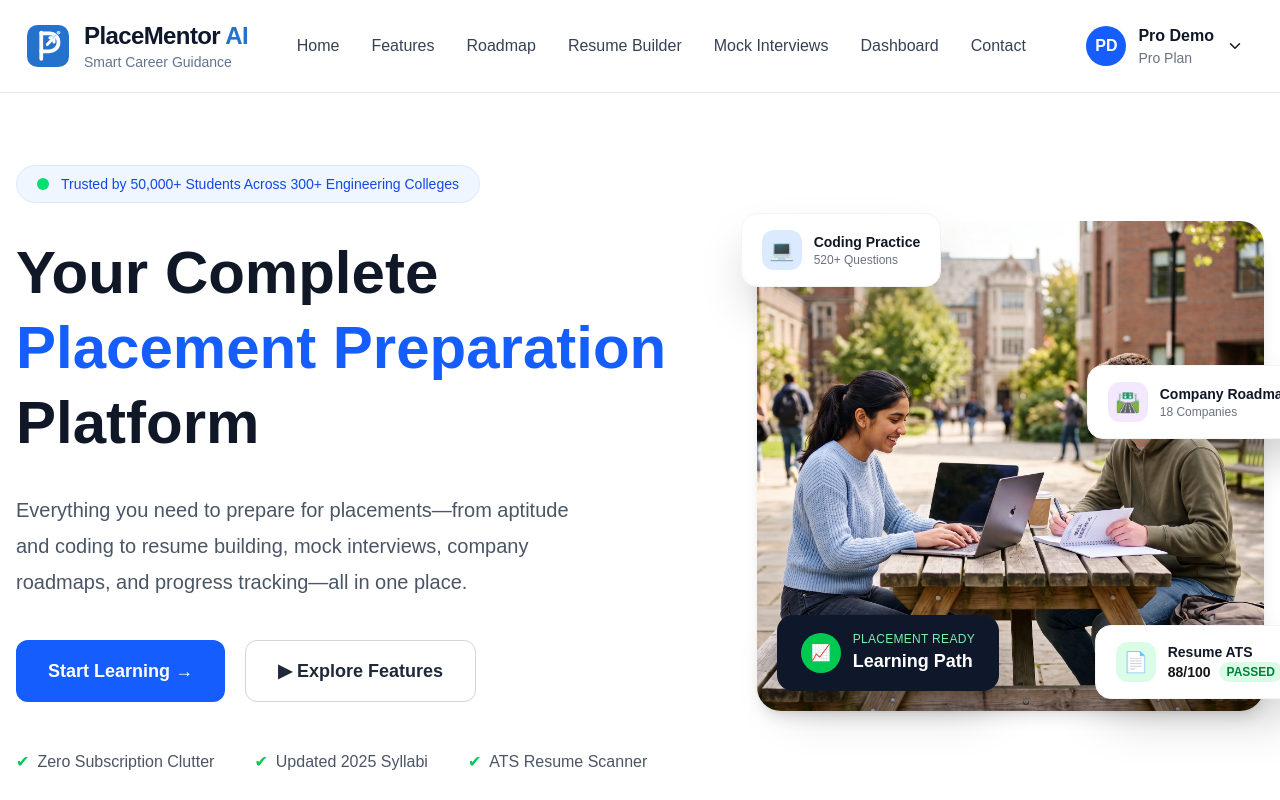
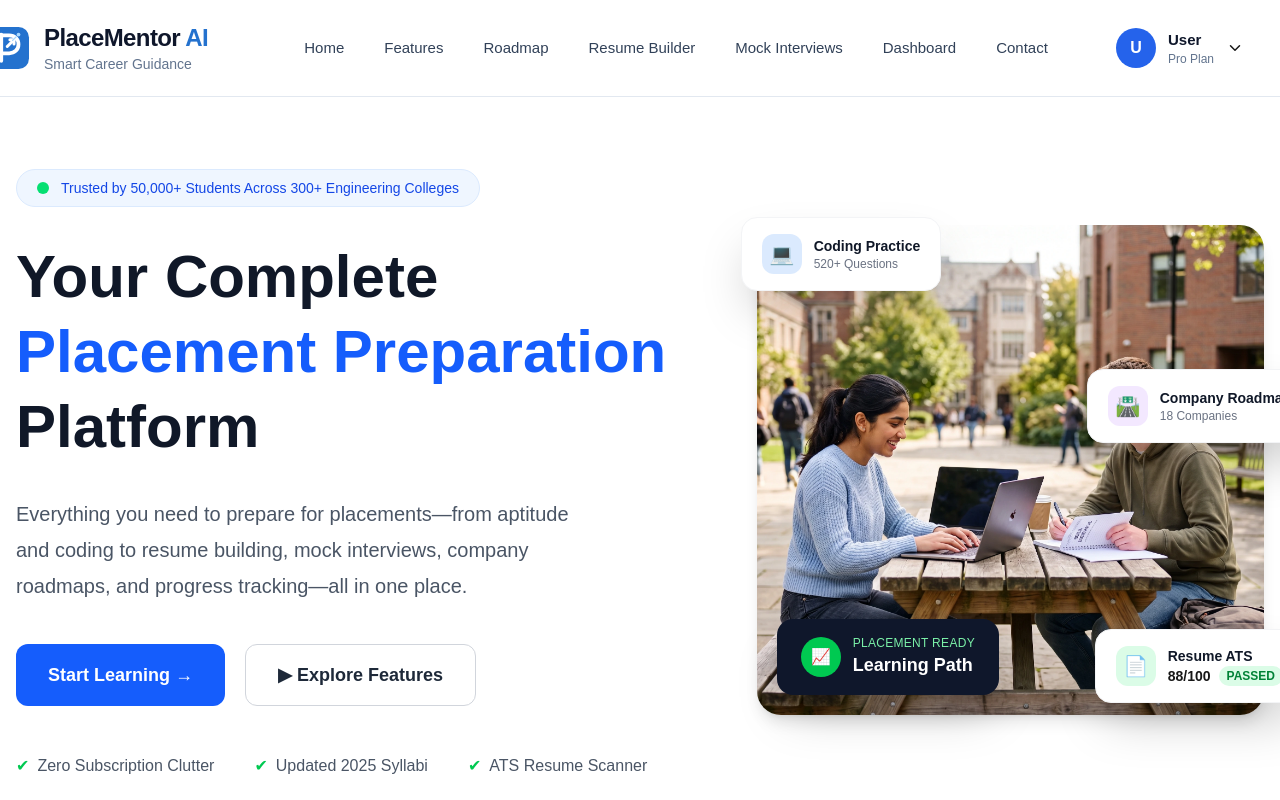
Before and after one commit to sheshatvamsreenesh/PlaceMentor-AI, a Next.js app in the folder frontend/: page / in a window 1280 px wide. Shown: the top 800 px of the page. Built offline with nearby package versions, Linux system fonts and the light colour scheme.

Commit message:
Add WhyChoose section

```diff
--- a/frontend/app/page.tsx
+++ b/frontend/app/page.tsx
@@ -2,7 +2,7 @@ import Navbar from "@/components/Navbar";
 import Hero from "@/components/home/Hero";
 import FeaturesSection from "@/components/home/FeaturesSection";
 import LearningJourney from "@/components/home/LearningJourney";
-import Whychoose from "@/components/home/Whychoose";
+import Whychoose from "@/components/home/WhyChoose";
 
 export default function Home() {
   return (
--- a/frontend/components/Navbar.tsx
+++ b/frontend/components/Navbar.tsx
@@ -15,39 +15,39 @@ export default function Navbar() {
   const [isOpen, setIsOpen] = useState(false);
 
   return (
-    <nav className="w-full border-b border-gray-200 bg-white">
-      <div className="mx-auto flex max-w-7xl items-center justify-between px-6 py-4">
-        {/* Logo */}
-        <Brand />
-
+    <nav className="w-full border-b border-slate-200 bg-white">
+      <div className="mx-auto flex max-w-[1380px] items-center justify-between px-6 py-5">
+      <div className="relative -left-10">
+          <Brand />
+      </div>
         {/* Navigation Links */}
-        <ul className="hidden md:flex items-center gap-8 font-medium text-gray-700">
-          <li className="cursor-pointer hover:text-blue-600">Home</li>
-          <li className="cursor-pointer hover:text-blue-600">Features</li>
-          <li className="cursor-pointer hover:text-blue-600">Roadmap</li>
-          <li className="cursor-pointer hover:text-blue-600">Resume Builder</li>
-          <li className="cursor-pointer hover:text-blue-600">
+        <ul className="hidden items-center gap-10 text-[15px] font-medium text-slate-700 md:flex">
+          <li className="transition-colors hover:text-blue-600">Home</li>
+          <li className="transition-colors hover:text-blue-600">Features</li>
+          <li className="transition-colors hover:text-blue-600">Roadmap</li>
+          <li className="transition-colors hover:text-blue-600">Resume Builder</li>
+          <li className="transition-colors hover:text-blue-600">
             Mock Interviews
           </li>
-          <li className="cursor-pointer hover:text-blue-600">Dashboard</li>
-          <li className="cursor-pointer hover:text-blue-600">Contact</li>
+          <li className="transition-colors hover:text-blue-600">Dashboard</li>
+          <li className="transition-colors hover:text-blue-600">Contact</li>
         </ul>
 
         {/* Profile Section */}
         <div className="relative">
           <button
             onClick={() => setIsOpen(!isOpen)}
-            className="flex items-center gap-3 rounded-xl px-3 py-2 transition hover:bg-gray-100"
+            className="flex items-center gap-3 rounded-xl px-3 py-2 transition-all hover:bg-slate-50"
           >
             {/* Avatar */}
-            <div className="flex h-10 w-10 items-center justify-center rounded-full bg-blue-600 font-semibold text-white">
-              PD
+            <div className="flex h-10 w-10 items-center justify-center rounded-full bg-[#2563EB] font-semibold text-white">
+             U
             </div>
 
             {/* User Info */}
             <div className="hidden text-left md:block">
-              <h3 className="font-semibold text-gray-900">Pro Demo</h3>
-              <p className="text-sm text-gray-500">Pro Plan</p>
+              <h3 className="text-[15px] font-semibold text-slate-900">User</h3>
+              <p className="text-xs text-slate-500">Pro Plan</p>
             </div>
 
             {/* Arrow */}
@@ -61,9 +61,9 @@ export default function Navbar() {
 
           {/* Dropdown */}
           {isOpen && (
-            <div className="absolute right-0 z-50 mt-3 w-72 overflow-hidden rounded-2xl border border-gray-200 bg-white shadow-xl">
+            <div className="absolute right-0 z-50 mt-3 w-72 overflow-hidden rounded-2xl border border-slate-200 bg-white shadow-xl">
               <div className="border-b p-5">
-                <h3 className="font-semibold">Pro Demo</h3>
+                <h3 className="font-semibold">User</h3>
                 <p className="text-sm text-gray-500">
                   pro@placementor.ai
                 </p>
--- /dev/null
+++ b/frontend/components/home/WhyChoose.tsx
@@ -0,0 +1,115 @@
+import {
+  Compass,
+  Target,
+  TrendingUp,
+  Layers3,
+  CheckCircle2,
+} from "lucide-react";
+
+const features = [
+  {
+    icon: Compass,
+    iconBg: "bg-blue-50",
+    iconColor: "text-blue-600",
+    border: "border-blue-100",
+    title: "Structured Learning",
+    description:
+      "Follow a guided, step-by-step placement preparation journey tailored to your academic background.",
+  },
+  {
+    icon: Target,
+    iconBg: "bg-indigo-50",
+    iconColor: "text-indigo-600",
+    border: "border-indigo-100",
+    title: "Company-focused Preparation",
+    description:
+      "Learn according to specific company hiring patterns, round cutoffs, and recent interview questions.",
+  },
+  {
+    icon: TrendingUp,
+    iconBg: "bg-emerald-50",
+    iconColor: "text-emerald-600",
+    border: "border-emerald-100",
+    title: "Track Your Growth",
+    description:
+      "Measure continuous improvement through skill scorecards, activity graphs, and performance diagnostics.",
+  },
+  {
+    icon: Layers3,
+    iconBg: "bg-purple-50",
+    iconColor: "text-purple-600",
+    border: "border-purple-100",
+    title: "Everything in One Place",
+    description:
+      "Access coding, aptitude, resume builder, mock interviews, and learning resources without juggling multiple tools.",
+  },
+];
+
+export default function WhyChoose() {
+  return (
+    <section className="bg-white py-28">
+      <div className="mx-auto max-w-[1380px] px-6">
+        {/* Heading */}
+        <div className="mx-auto max-w-4xl text-center">
+          <div className="inline-flex rounded-full bg-indigo-100 px-6 py-2 text-[13px] font-bold uppercase tracking-[0.18em] text-indigo-700">
+            BUILT FOR FRESH GRADUATES
+          </div>
+
+          <h2 className="mt-7 text-[56px] font-extrabold leading-[1.05] tracking-[-0.03em] text-slate-900">
+            Why Choose PlaceMentor AI?
+          </h2>
+
+          <p className="mx-auto mt-7 max-w-3xl text-[22px] leading-10 text-slate-600">
+            Built specifically to solve the fragmented preparation experience
+            college students face during campus drives.
+          </p>
+        </div>
+
+        {/* Feature Cards */}
+        <div className="mt-20 grid grid-cols-1 gap-8 md:grid-cols-2 xl:grid-cols-4">
+          {features.map((item) => {
+            const Icon = item.icon;
+
+            return (
+              <div
+                key={item.title}
+                className="flex h-[460px] flex-col rounded-[26px] border border-slate-200 bg-white px-8 py-8 shadow-[0_12px_35px_rgba(15,23,42,0.05)] transition-all duration-300 hover:-translate-y-1 hover:shadow-[0_18px_45px_rgba(15,23,42,0.08)]"
+              >
+                {/* Icon */}
+                <div
+                  className={`flex h-16 w-16 items-center justify-center rounded-2xl border ${item.border} ${item.iconBg}`}
+                >
+                  <Icon className={`h-8 w-8 ${item.iconColor}`} />
+                </div>
+
+                {/* Title */}
+                <h3 className="mt-8 text-[22px] font-bold leading-tight text-slate-900">
+                  {item.title}
+                </h3>
+
+                {/* Description */}
+                <p className="mt-6 flex-1 text-[18px] leading-9 text-slate-600">
+                  {item.description}
+                </p>
+
+                {/* Footer */}
+                <div className="mt-auto">
+                  {/* Divider */}
+                  <div className="border-t border-slate-200" />
+
+                  {/* Verified Badge */}
+                  <div className="mt-7 flex items-center gap-2 text-[17px] font-semibold text-emerald-600">
+                    <CheckCircle2 className="h-5 w-5 flex-shrink-0" />
+                    <span className="whitespace-nowrap">
+                      100% Verified Method
+                    </span>
+                  </div>
+                </div>
+              </div>
+            );
+          })}
+        </div>
+      </div>
+    </section>
+  );
+}
```
Also changed, not shown: frontend/components/home/Hero.tsx (line endings or trailing spaces), 1 other file (tests, documents, lock files or other folders).
